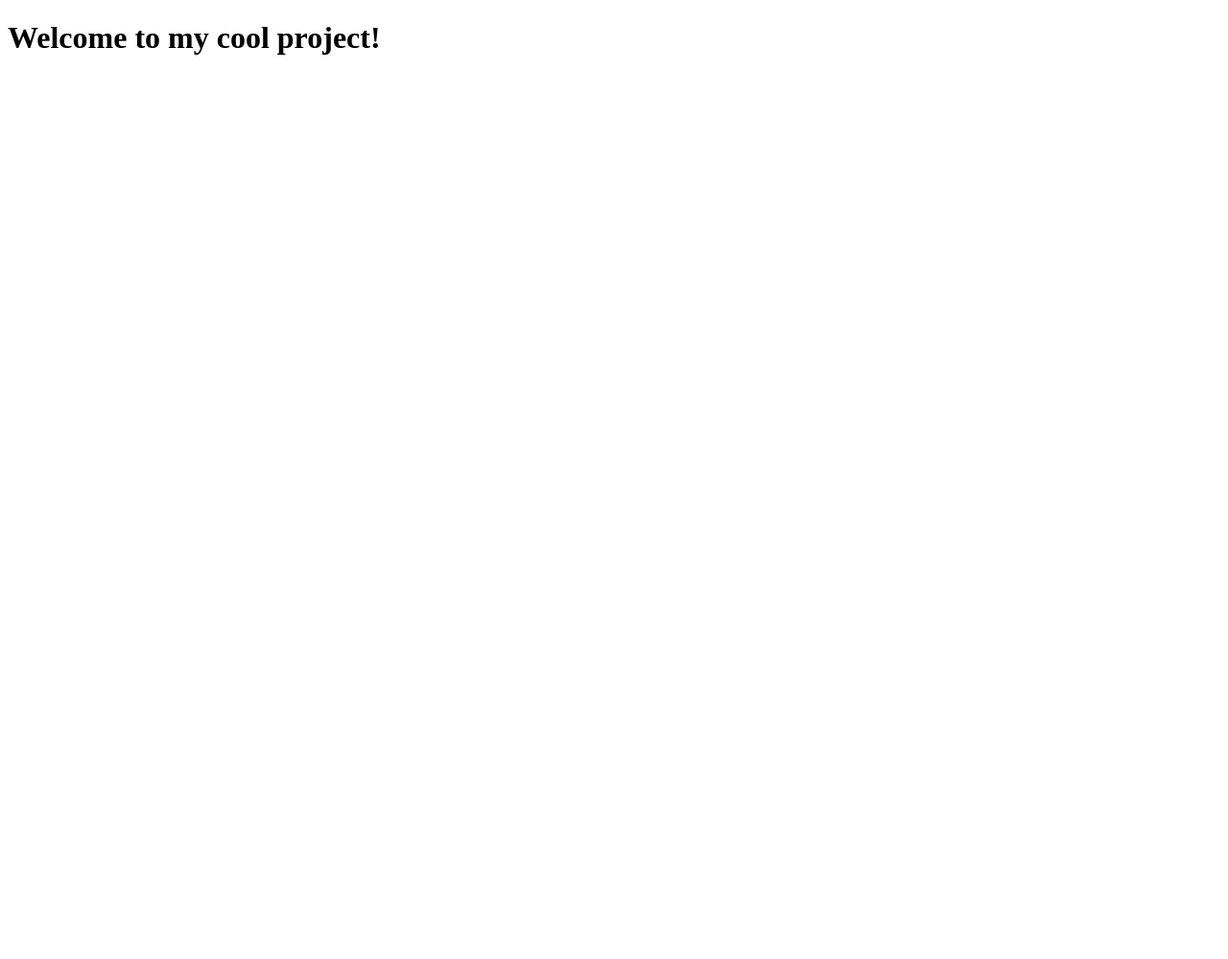
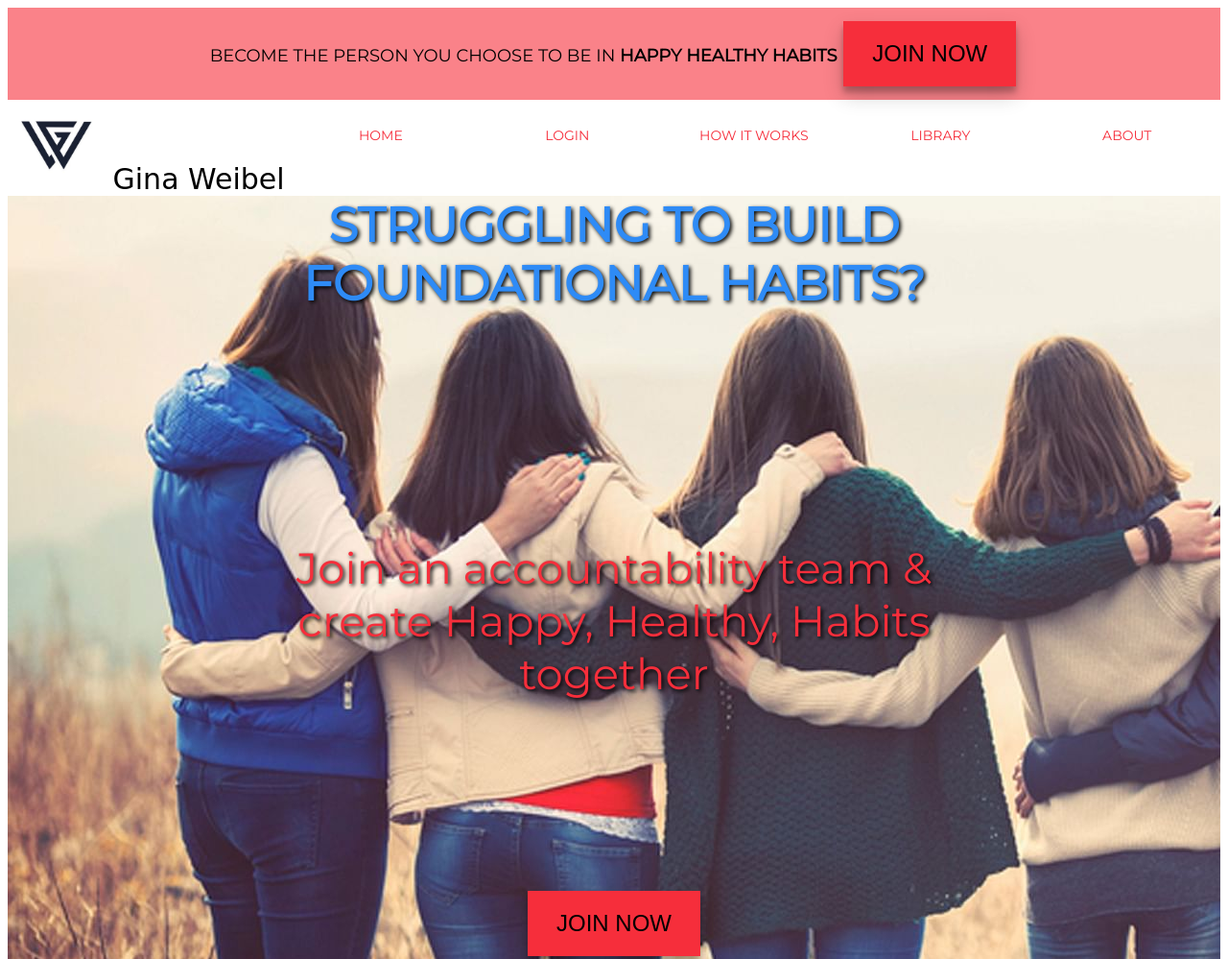
Before and after one commit to weibelg/techmomproject, a plain HTML site: page index.html in a window 1280 px wide. Shown: the top 999 px of the page at 96% size. Before the commit the page ends 800 px from the top, so only its background shows below. Drawn offline with Linux system fonts and the light colour scheme; a web font is replaced by a local one.

Commit message:
Add files via upload

```diff
--- a/index.html
+++ b/index.html
@@ -6,12 +6,59 @@
     <meta http-equiv="X-UA-Compatible" content="IE=edge">
     <meta name="viewport" content="width=device-width, initial-scale=1.0">
     <title>ginasproject </title>
+    <!-- The link to my style sheet -->
+    <link rel="stylesheet" href="styles.css">
+    <!-- Fonts that I will import -->
+    <link rel="preconnect" href="https://fonts.googleapis.com">
+    <link rel="preconnect" href="https://fonts.gstatic.com" crossorigin>
+    <link
+        href="https://fonts.googleapis.com/css2?family=DM+Sans&family=Hind&family=Montserrat&family=Roboto&display=swap"
+        rel="stylesheet">
+    <!-- And more fonts -->
+    <link rel="preconnect" href="https://fonts.googleapis.com">
+    <link rel="preconnect" href="https://fonts.gstatic.com" crossorigin>
+    <link
+        href="https://fonts.googleapis.com/css2?family=DM+Sans&family=Festive&family=Hind&family=Montserrat&family=Roboto&display=swap"
+        rel="stylesheet">
 </head>
 
 <body>
-    <header>
-        <h1>Welcome to my cool project!</h1>
+    <header id="header">
+        BECOME THE PERSON YOU CHOOSE TO BE IN <strong>HAPPY HEALTHY HABITS </strong>
+        <!-- This bold is not bold enough. What else? -->
+        <button type="button" class="button button1">JOIN NOW</button>
     </header>
+    <nav id="navbar">
+        <div class="nav1">
+            <img class="logoimage" src="gwlogo.png" alt="Gina Weibel logo">
+            Gina Weibel
+        </div>
+        <div class="nav2">
+            <a href="#" target="_blank">HOME</a>
+        </div>
+        <div class="nav3">
+            <a href="#" target="_blank">LOGIN</a>
+        </div>
+        <div class="nav4">
+            <a href="#" target="_blank">HOW IT WORKS</a>
+        </div>
+        <div class="nav5">
+            <a href="#" target="_blank">LIBRARY</a>
+        </div>
+        <div class="nav6">
+            <a href="#" target="_blank">ABOUT</a>
+        </div>
+    </nav>
+    <article id="splash">
+        <!-- why are my next two divs showing up switched around? the heck. -->
+        <div class="splash1"> STRUGGLING TO BUILD FOUNDATIONAL HABITS?</div>
+        <div class="splash2">Join an accountability team & create Happy, Healthy, Habits together </div>
+        <div class="splash3">
+            <button type="button" class="button button1">JOIN NOW</button>
+        </div>
+
+
+    </article>
 </body>
 
 </html>
--- a/styles.css
+++ b/styles.css
@@ -1,5 +1,124 @@
-h1 {
-    color:blue;
-    font-weight: 400;
-    font-family: cursive;
+body{
+    font-family: 'Montserrat', sans-serif;
 }
+#header{
+    background-color: #fa8289;
+    font-family: 'Montserrat', sans-serif;
+    font-size: 18px;
+    padding:10px;
+    text-align: center;
+    justify-content:center; /* why isnt this doing anything? */
+}
+.button {
+    border: none;
+    color: black;
+    padding: 20px 30px;
+    text-align: center;
+    font-size: x-large;
+    text-decoration: none;
+    display: inline-block;
+    /* font-size: 30 px;  Nothing seems to actually change. */
+    margin: 4px 2px;
+    cursor: pointer;
+    box-shadow: 0 10px 20px rgba(0,0,0,0.19), 0 6px 6px rgba(0,0,0,0.23);
+  }
+
+  .button1 {
+      background-color: #f62e3b;
+
+}
+  .button2 {background-color: #008CBA;}
+
+  button:hover { /* IS there a way to nest this in the .button class or does it need to stay separate */
+    color: #123862;
+    background-color: #dbf62e;
+  }
+
+  #navbar{
+display:grid;
+grid-template-columns: 1.5fr 1fr 1fr 1fr 1fr 1fr;
+font-family: 'Montserrat', sans-serif;
+    font-size: 14px;
+
+  }
+
+  .nav1{
+    grid-column: 0/1;
+    font-family: 'Festive', cursive;
+    align-items: center; /* This does nothing? */
+    font-size:30px;
+
+  }
+  .nav2{
+grid-column 1/2;
+padding:2em;
+justify-self: center;
+  }
+  .nav3{
+      grid-column 2/3;
+      padding:2em;
+      justify-self: center;
+  }
+  .nav4{
+      grid-column 3/4;
+      padding:2em;
+      justify-self: center;
+  }
+  .nav5{
+      grid-column 4/5;
+      padding:2em;
+      justify-self: center;
+  }
+  .nav6{
+      grid-column 5/6;
+      padding:2em;
+      justify-self: center;
+  }
+  .logoimage{
+      width: 100px;
+  }
+  a{
+      color:#f62e3b;
+      text-decoration: none;
+  }
+  a:hover {
+    color: maroon;
+  }
+  #splash{
+
+background-color: moccasin;
+background-image: url("woemenarmsaround.jpg");
+    /* next two lines are so the image can scale but its not working*/
+    max-width: 100%;
+    height: 900px;
+    background-position: left bottom;
+    display: grid;
+    grid-template-columns: 20% 60% 20%;
+    grid-template-rows: 20% 20% 40% 20%;
+
+  }
+
+  .splash1{
+grid-column: 2/3;
+grid-row: 1/2;
+font-size: 50px;
+font-weight: 900;
+color:#2e8bf6;
+text-shadow: 2px 2px 4px black;
+text-align: center;
+  }
+
+  .splash2{
+    grid-column: 2/3;
+    grid-row: 3/4;
+    color:#f62e3b;
+    font-size: 45px;
+    text-shadow: 2px 2px 4px black;
+    text-align: center;
+      }
+ .splash3{
+        grid-column: 2/3;
+        grid-row: 4/5;
+        align-items: center;
+        text-align: center;
+          }
```
Also changed, not shown: gwlogo.png (added), woemenarmsaround.jpg (added), womenwhiteshirts.jpg (added), 1 other file.
